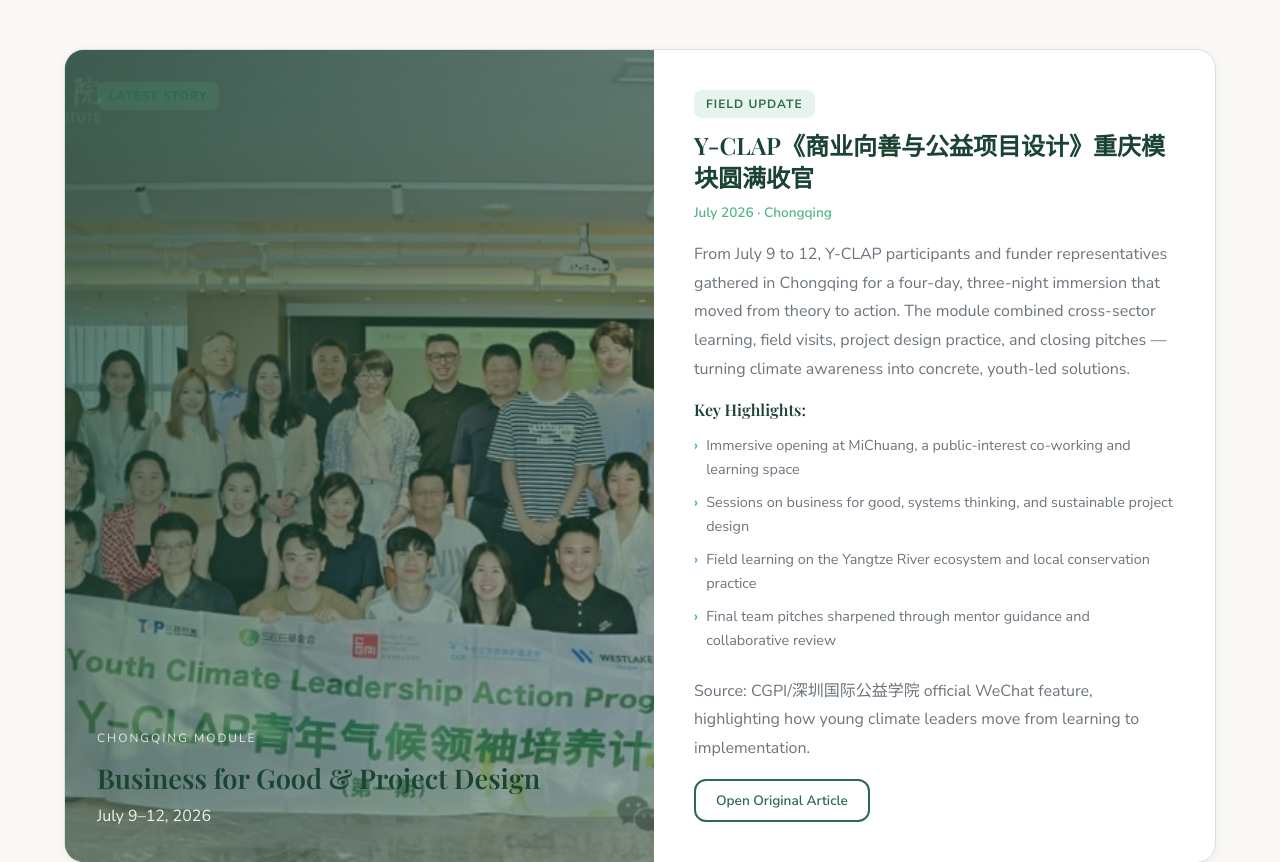
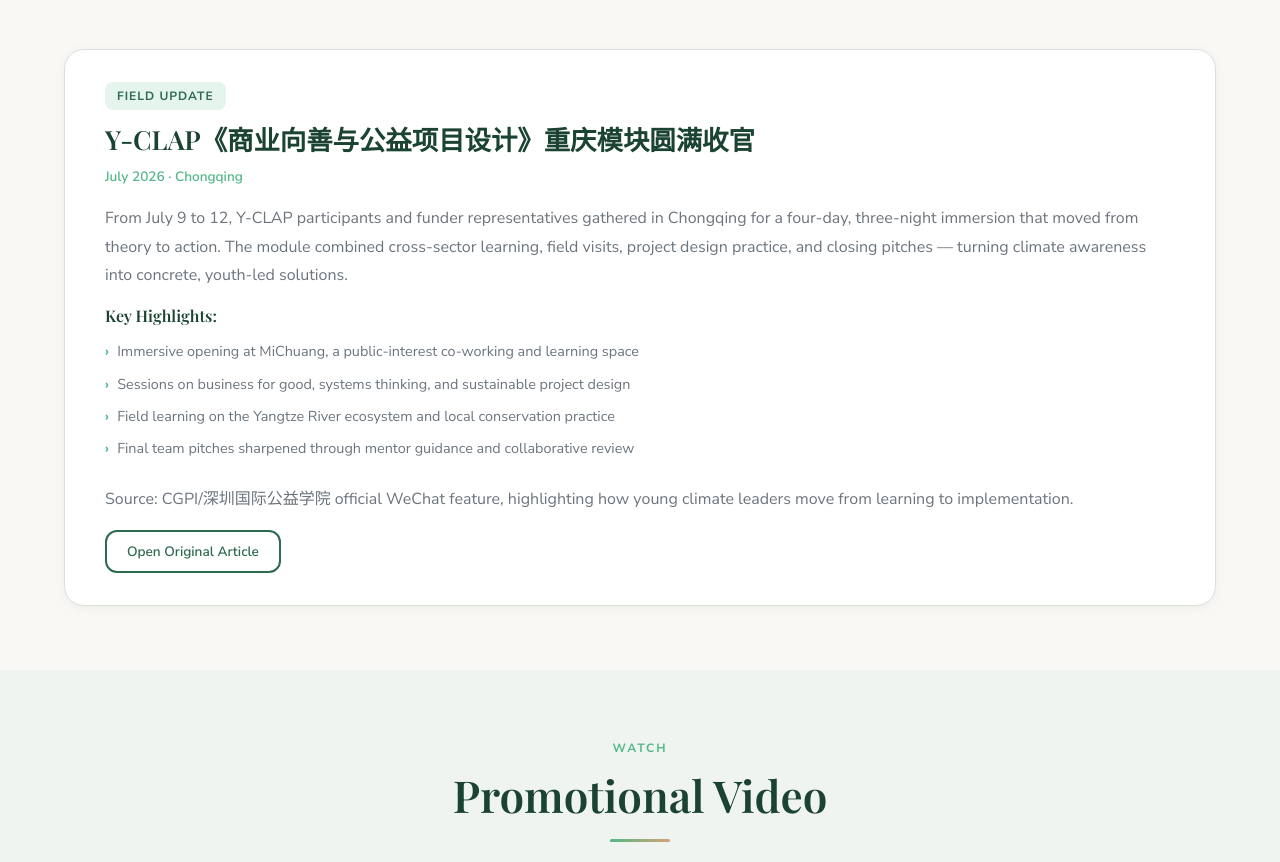
Before and after one commit to Leon-Lguo/y-clap, a plain HTML site: page news.html in a window 1280 px wide. Shown: the part 360-1222 px from the top of the page. Drawn offline with nearby package versions, Linux system fonts and the light colour scheme.

Commit message:
Add files via upload

```diff
--- a/news.html
+++ b/news.html
@@ -40,25 +40,9 @@
   <!-- Featured Article -->
   <section class="section">
     <div class="container">
-      <div class="card fade-in" style="padding: 0; overflow: hidden;">
-        <div style="display: grid; grid-template-columns: 1.05fr 1fr; min-height: 420px;">
-          <div style="position: relative; overflow: hidden; background: var(--color-primary-dark);">
-            <img src="assets/images/group-cover.jpg" alt="Y-CLAP Chongqing module video still" style="width: 100%; height: 100%; object-fit: cover; position: absolute; inset: 0;">
-            <div style="position: absolute; inset: 0; background: linear-gradient(135deg, rgba(27,67,50,0.8), rgba(45,106,79,0.35));"></div>
-            <div style="position: relative; z-index: 1; height: 100%; display: flex; flex-direction: column; justify-content: space-between; padding: 2rem; color: white;">
-              <div>
-                <span class="badge badge--green">Latest Story</span>
-              </div>
-              <div>
-                <p style="font-size: 0.75rem; text-transform: uppercase; letter-spacing: 2px; opacity: 0.8; margin-bottom: 0.75rem;">Chongqing Module</p>
-                <h2 style="font-size: 1.7rem; line-height: 1.25; margin: 0 0 0.5rem;">Business for Good &amp; Project Design</h2>
-                <p style="opacity: 0.9; margin: 0;">July 9–12, 2026</p>
-              </div>
-            </div>
-          </div>
-          <div style="padding: 2.5rem;">
+      <div class="card fade-in" style="padding: 2rem 2.5rem;">
         <span class="badge badge--green" style="margin-bottom: 0.75rem;">Field Update</span>
-            <h2 style="font-size: 1.5rem; margin-bottom: 0.5rem;">Y-CLAP《商业向善与公益项目设计》重庆模块圆满收官</h2>
+        <h2 style="font-size: 1.65rem; margin-bottom: 0.5rem;">Y-CLAP《商业向善与公益项目设计》重庆模块圆满收官</h2>
         <p style="color: var(--color-secondary); font-size: 0.85rem; font-weight: 600; margin-bottom: 1rem;">July 2026 · Chongqing</p>
         <p style="color: var(--color-text-muted); line-height: 1.8; margin-bottom: 1rem;">From July 9 to 12, Y-CLAP participants and funder representatives gathered in Chongqing for a four-day, three-night immersion that moved from theory to action. The module combined cross-sector learning, field visits, project design practice, and closing pitches — turning climate awareness into concrete, youth-led solutions.</p>
         <h3 style="font-size: 1rem; margin-bottom: 0.75rem; color: var(--color-primary-dark);">Key Highlights:</h3>
@@ -78,8 +62,6 @@
         </ul>
         <p style="color: var(--color-text-muted); line-height: 1.8; margin-bottom: 1rem;">Source: CGPI/深圳国际公益学院 official WeChat feature, highlighting how young climate leaders move from learning to implementation.</p>
         <a href="https://mp.weixin.qq.com/s/JwwOpJdIszmuPlO-R1_qJA" target="_blank" rel="noopener noreferrer" class="btn btn--outline btn--sm">Open Original Article</a>
-          </div>
-        </div>
       </div>
     </div>
   </section>
```
Lines whose indentation alone changed are shown as unchanged.
